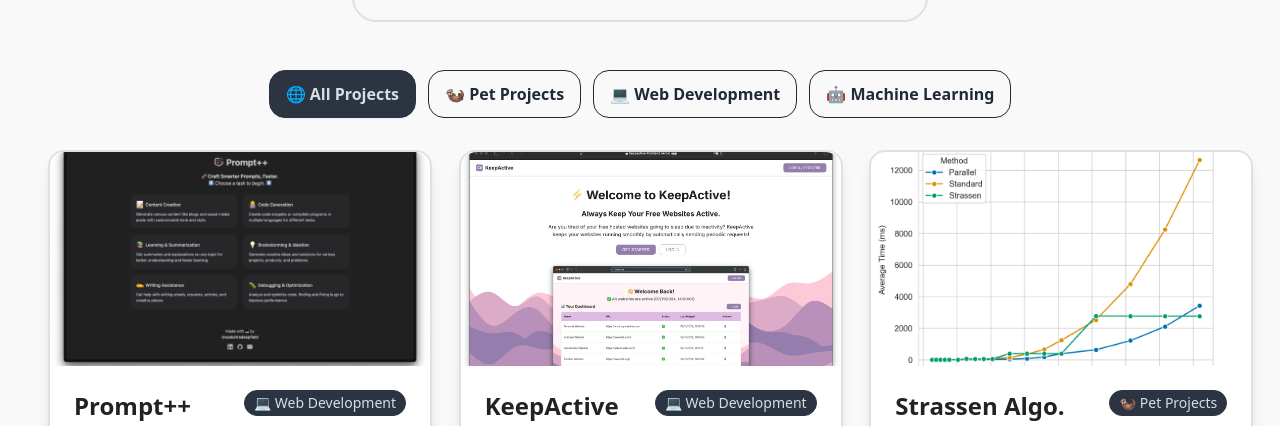
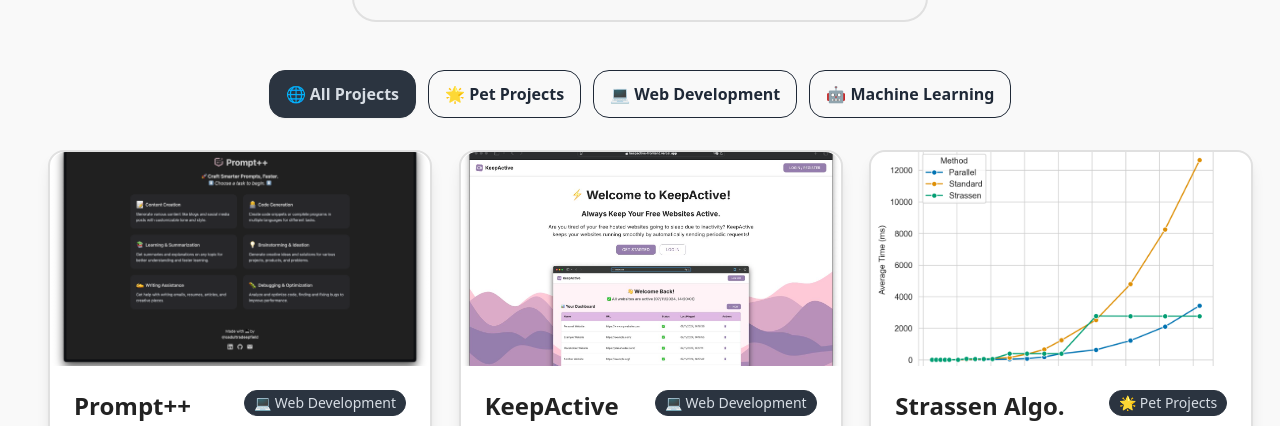
Before and after one commit to oadultradeepfield/phanuphats, a Next.js app: page / in a window 1280 px wide. Shown: the part 374-800 px from the top of the page. Built offline with nearby package versions, Linux system fonts and the light colour scheme.

Commit message:
Fix typos

```diff
--- a/app/components/Projects.tsx
+++ b/app/components/Projects.tsx
@@ -30,7 +30,7 @@
     title: "Strassen Algo.",
     description:
       "An implementation of Strassen's matrix multiplication and standard method with parallel processing capabilities.",
-    category: "🦦 Pet Projects",
+    category: "🌟 Pet Projects",
     techStack: ["Java", "Fork/Join framework"],
     link: "https://github.com/oadultradeepfield/parallel-and-strassen-matrix-multiplication",
   },
@@ -78,7 +78,7 @@
 
 const categories = [
   "🌐 All Projects",
-  "🦦 Pet Projects",
+  "🌟 Pet Projects",
   "💻 Web Development",
   "🤖 Machine Learning",
 ];
```
